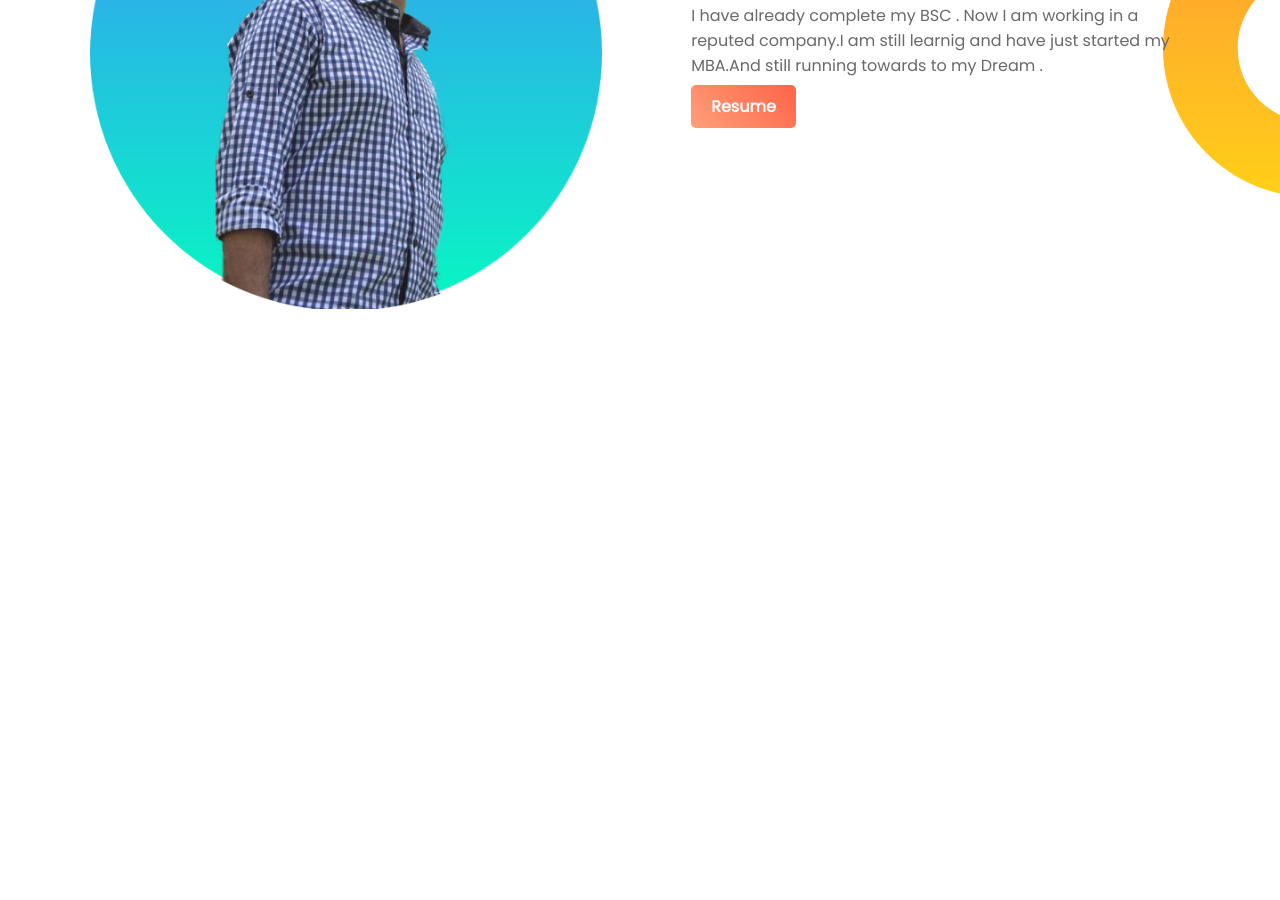
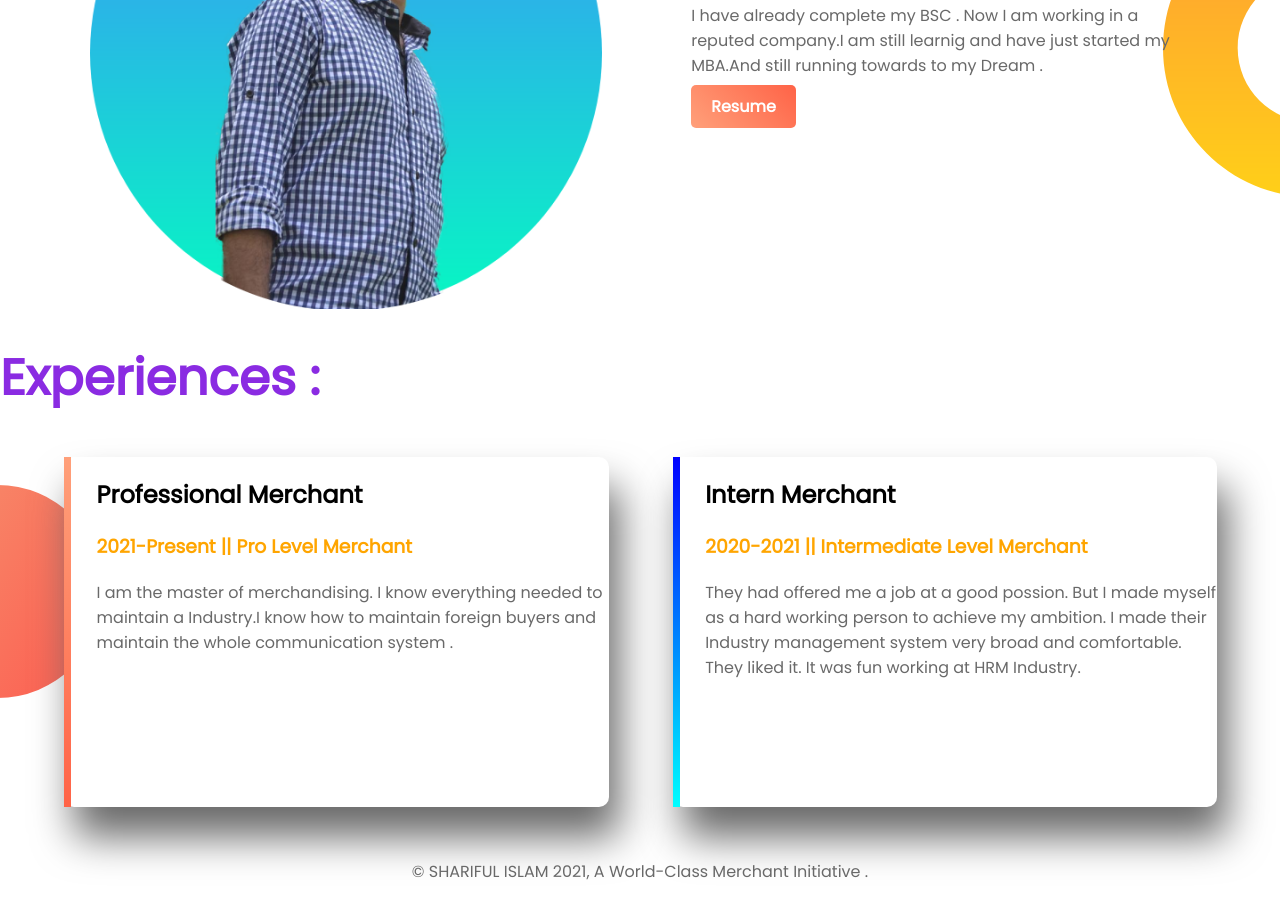
Before and after one commit to Saiful-Islam0000777/web-portfolio, a plain HTML site: page index.html in a window 1280 px wide. Shown: the part 705-1605 px from the top of the page. Before the commit the page ends 1021 px from the top, so only its background shows below. Drawn offline with Linux system fonts and the light colour scheme.

Commit message:
bottom-banner and foot added

```diff
--- a/index.html
+++ b/index.html
@@ -16,7 +16,7 @@
 
         <div class="half-width">
             <h1>Welcome to</h1>
-            <h1><span class="name-highlight" >Shariful's</span> World</h1>
+            <h1><span class="orange-highlight" >Shariful's</span> World</h1>
 
             <h3>World Class Professional Web-Developer</h3>
 
@@ -40,7 +40,7 @@
         <div class="half-width">
             <h1>Dream Big</h1>
 
-            <h3>Become a <span class="name-highlight" >World-Class Merchant</span></h3>
+            <h3>Become a <span class="orange-highlight" >World-Class Merchant</span></h3>
 
             <p>I have already complete my BSC . Now I am working in a reputed company.I am still learnig and have just started my MBA.And still running towards to my Dream .</p>
 
@@ -49,5 +49,27 @@
 
     </section>
 
+    <section class="bottom-banner">
+
+        <h1 style="color: blueviolet;">Experiences :</h1>
+
+        <div id="professional" class="half-width design-box">
+            <h2>Professional Merchant</h2>
+            <h3 class="orange-highlight">2021-Present || Pro Level Merchant</h3>
+            <p>I am the master of merchandising. I know everything needed to maintain a Industry.I know how to maintain foreign buyers and maintain the whole communication system .</p>
+        </div>
+
+        <div id="inter" class="half-width design-box">
+            <h2>Intern Merchant</h2>
+            <h3 class="orange-highlight">2020-2021 || Intermediate Level Merchant</h3>
+            <p>They had offered me a job at a good possion. But I made myself as a hard working person to achieve my ambition. I made their Industry management system very broad and comfortable. They liked it. It was fun working at HRM Industry.</p>
+        </div>
+
+    </section>
+
+    <footer>
+        <p>© SHARIFUL ISLAM 2021, A World-Class Merchant Initiative .</p>
+    </footer>
+
 </body>
 </html>
--- a/style.css
+++ b/style.css
@@ -9,7 +9,7 @@ h1{
     font-size: 50px;
 }
 
-.name-highlight{
+.orange-highlight{
     color:orange;
 }
 
@@ -57,3 +57,33 @@ section{
     background-repeat: no-repeat;
     background-position: right;
 }
+
+.bottom-banner{
+    background-image: url("image/exp-bg.png");
+    background-repeat: no-repeat;
+    background-position: left;
+}
+
+.design-box{
+    box-shadow:10px 30px 40px dimgray;
+    border-radius: 10px;
+    height: 70%;
+    background-color: white;
+}
+
+#professional{
+    border-left: 7px solid;
+    border-image: linear-gradient(180deg,lightSalmon,tomato);
+    border-image-slice: 1;
+}
+
+#inter{
+    border-left: 7px solid;
+    border-image: linear-gradient(180deg,blue,cyan) ;
+    border-image-slice: 1;
+}
+
+footer p{
+    text-align: center;
+    text-size-adjust: 12px;
+}
```
